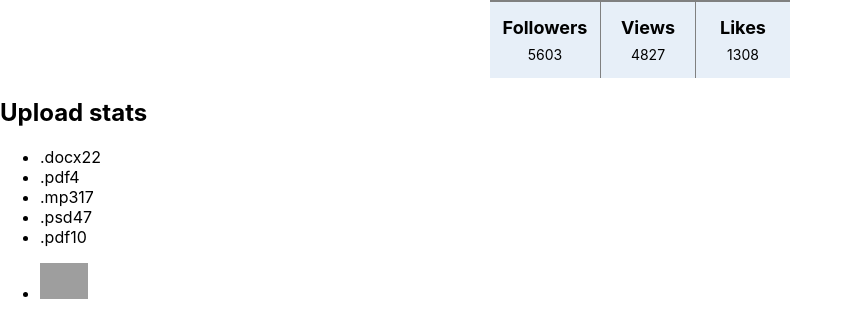
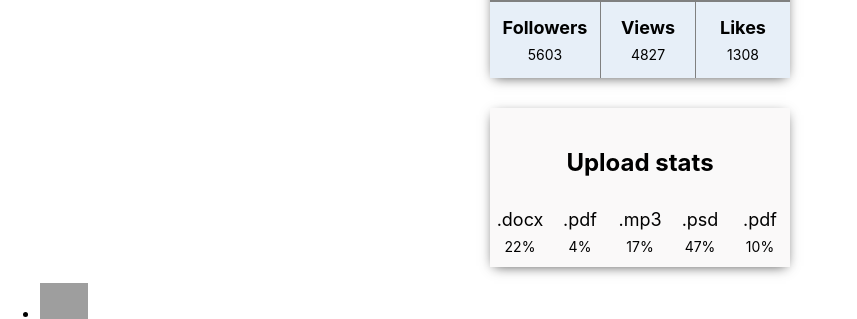
Before and after one commit to AnnaofAmber/goit-react-hw-01-components, a React (Create React App) app: page / in a window 1280 px wide. Shown: the part 327-646 px from the top of the page, without its empty margins (0-857 px from the left). Built offline with nearby package versions, Linux system fonts and the light colour scheme; grey boxes are pictures that could not be loaded.

Commit message:
basic styles for statistics

```diff
--- a/src/components/Profile/Profile.module.css
+++ b/src/components/Profile/Profile.module.css
@@ -3,7 +3,7 @@
     margin-left: auto;
     margin-right: auto;
     background-color: rgba(224, 216, 216, 0.166);
-
+    box-shadow: 0px 3px 12px -4px rgba(0,0,0,0.75);
 }
 
 .description{
--- a/src/components/Statistics/Statistics.jsx
+++ b/src/components/Statistics/Statistics.jsx
@@ -1,16 +1,19 @@
+
+import css from './Statistics.module.css'
+
 export const Statistics = props=> {
     const {title, stats} =props;
 
     return(
-        <section>
-  <h2>{title}</h2>
+        <section className={css.section}>
+  <h2 className={css.title}>{title}</h2>
 
-  <ul >
+  <ul className={css.list}>
     {stats.map(stat=>(
 
-            <li key={stat.id}>
-                <span>{stat.label}</span>
-                <span>{stat.percentage}</span>
+            <li className={css.item} key={stat.id}>
+                <span className={css.label}>{stat.label}</span>
+                <span className={css.percentage}>{stat.percentage}%</span>
             </li>
 
     ))}
--- /dev/null
+++ b/src/components/Statistics/Statistics.module.css
@@ -0,0 +1,40 @@
+.section{
+        padding-top: 20px;
+        max-width: 300px;
+        margin-left: auto;
+        margin-right: auto;
+        margin-top: 30px;
+        background-color: rgba(224, 216, 216, 0.166);
+        box-shadow: 0px 3px 12px -4px rgba(0,0,0,0.75);
+
+        text-align: center;
+}
+
+.title{}
+
+.list{
+    margin: 0;
+    padding-left: 0;
+    list-style: none;
+    display: flex;
+    justify-content: center;
+    align-items: center;
+
+}
+
+.item{
+    height: 70px;
+    width: 60px;
+    display: flex;
+    flex-direction: column;
+    justify-content: center;
+    gap: 8px;
+}
+
+.label{
+    font-size: 18px;
+}
+
+.percentage{
+font-size: 14px;
+}
```
